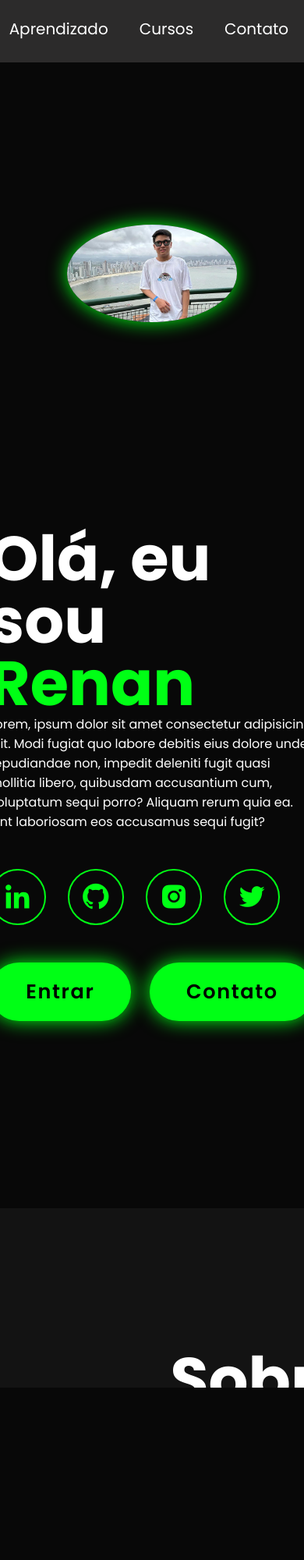
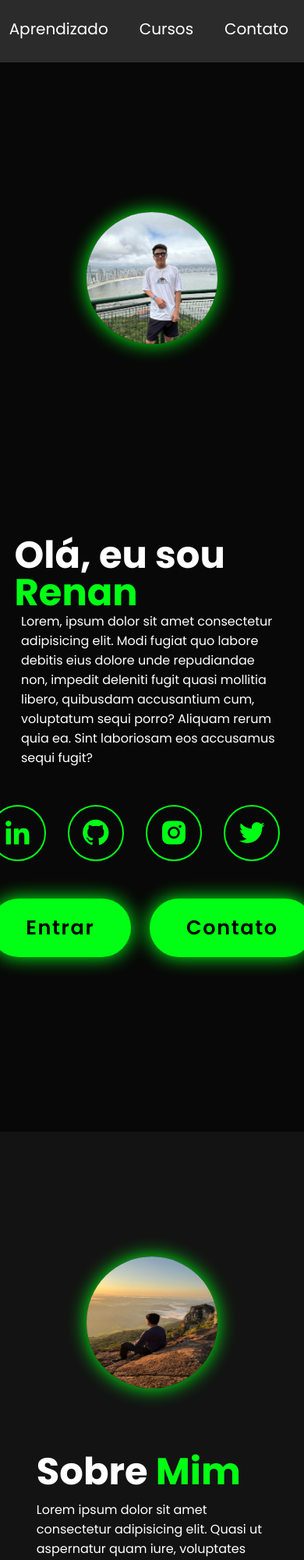
Before and after one commit to Renanarida/portfolio-main, a plain HTML site: page index.html in a window 390 px wide. Shown: the top 2000 px of the page at 78% size. Drawn offline with nearby package versions, Linux system fonts and the light colour scheme.

Commit message:
alteracao site

```diff
--- a/css/style.css
+++ b/css/style.css
@@ -869,7 +869,7 @@ iframe{
         margin: 5rem 4rem;
     }
     .home-content h1{
-        font-size: 5rem;
+        font-size: 4rem;
         margin-top: 2rem;
     }
     .home-content p{
@@ -877,6 +877,62 @@ iframe{
         margin: 0 auto;
     }
     .home-img img {
+        width: 25vh;
+        height: 25vh;
+    }
+
+    .sessao-secundaria {
+        flex-direction: column;
+        gap: 5rem 4rem;
+    }
+    .about-content h2{
+        font-size: 4rem;
+    }
+    .about-content p{
+        max-width: 500px;
+        font-size: 1.2rem;
+        margin: 0 auto;
+    }
+    .about-img img{
         width: 56vw;
+        height: 56vw;
     }
 }
+
+@media(max-width: 500px) {
+    .home {
+        flex-direction: column-reverse;
+        margin: 4rem 3rem;
+    }
+    .home-content h1{
+        margin: 0;
+        font-size: 3rem;
+        margin-top: 1rem;
+        padding: 0 2rem;
+    }
+    .home-content p{
+        max-width: 400px;
+        font-size: 1.0rem;
+        padding: 0 2rem;
+    }
+    .home-img img {
+        width: 20vh;
+        height: 20vh;
+    }
+    .about-img img{
+        width: 20vh;
+        height: 20vh;
+    }
+    .sessao-secundaria {
+        flex-direction: column;
+        gap: 4rem 3rem;
+    }
+    .about-content h2{
+        font-size: 3rem;
+    }
+    .about-content p{
+        max-width: 400px;
+        font-size: 1.0rem;
+        margin: 0 auto;
+    }
+}
--- a/index.html
+++ b/index.html
@@ -17,9 +17,7 @@
 
     <header>
 
-        <!-- <button class="navbar-toggler" data-toggle="collapse" data-target="#nav-principal">
-            <span class="navbar-toggler-icon"></span>
-          </button> -->
+          <!-- <i class='bx bx-menu' id="menu-icon"></i> -->
 
         <nav class="menu-desktop">
             <ul id="paginas">
@@ -249,6 +247,6 @@
             </P>
 
     </footer>
-
+    <script src="js/script.js"></script>
 </body>
 </html>
```
Also changed, not shown: js/script.js (+26 -0 lines).
